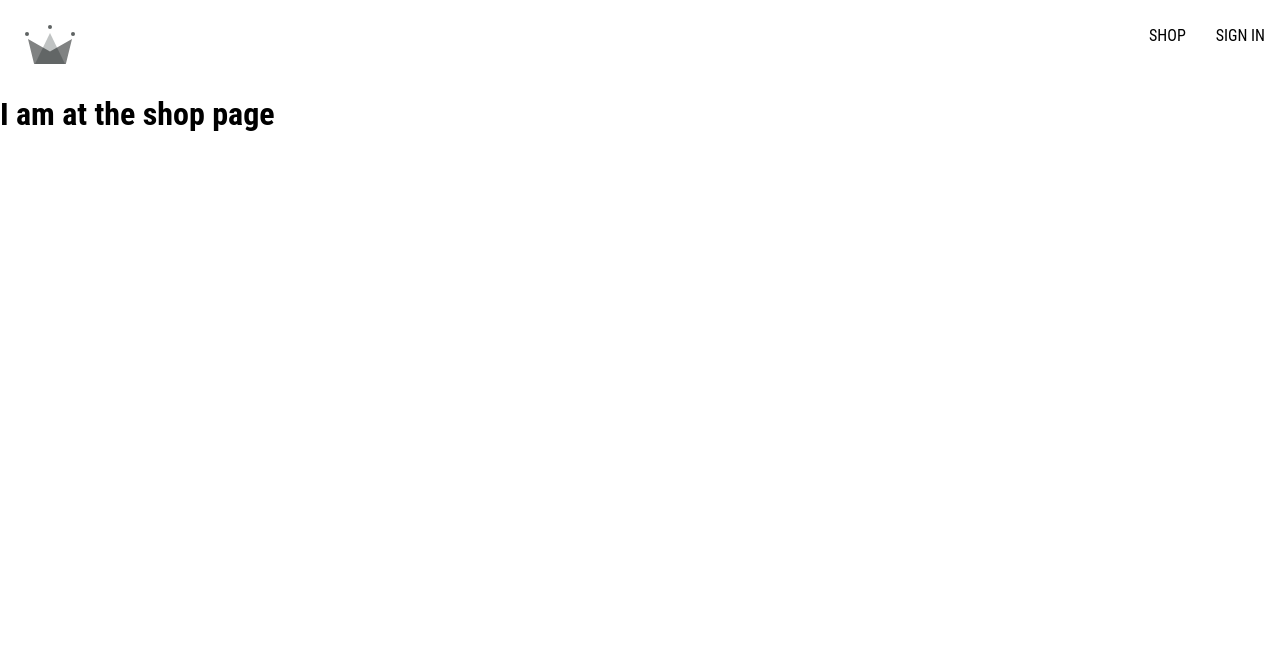
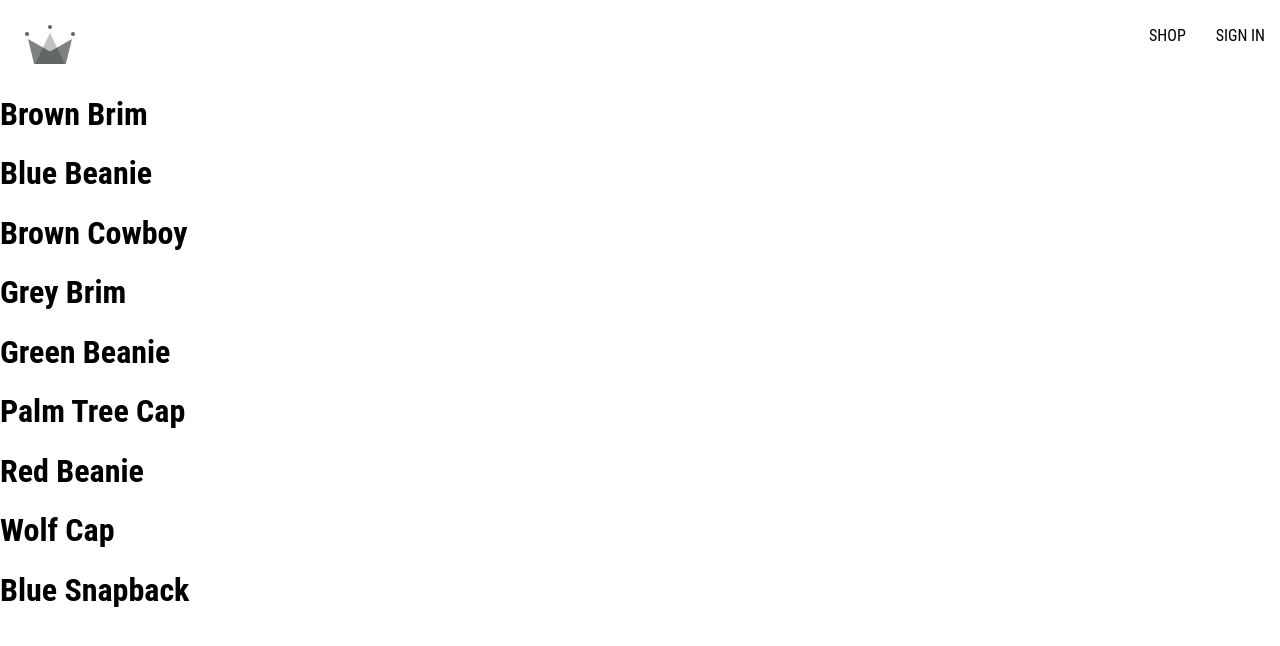
Before and after one commit to aabarata/crown-clothing, a React (Create React App) app: page /shop in a window 1280 px wide. Shown: the top 646 px of the page. Built offline with nearby package versions, Linux system fonts and the light colour scheme; no server answers; the HTML template or start-up script is replaced by a standard one.

Commit message:
Add products context

```diff
--- /dev/null
+++ b/src/context/products.context.jsx
@@ -0,0 +1,20 @@
+import { useState, createContext } from "react";
+
+import PRODUCTS from "../shop-data.json";
+
+//Actual value we want to access
+export const ProductsContext = createContext({
+  products: [],
+});
+
+//Provider that will wrap the component that needs access to the data
+export const ProductsProvider = ({ children }) => {
+  const [products, setProducts] = useState(PRODUCTS);
+  const value = { products, setProducts };
+
+  return (
+    <ProductsContext.Provider value={value}>
+      {children}
+    </ProductsContext.Provider>
+  );
+};
--- a/src/index.js
+++ b/src/index.js
@@ -2,6 +2,7 @@
 import ReactDOM from "react-dom/client";
 import { BrowserRouter } from "react-router-dom";
 import { UserProvider } from "./context/user.context";
+import { ProductsProvider } from "./context/products.context";
 import App from "./App";
 import reportWebVitals from "./reportWebVitals";
 import "./index.scss";
@@ -11,7 +12,9 @@
   <React.StrictMode>
     <BrowserRouter>
       <UserProvider>
-        <App />
+        <ProductsProvider>
+          <App />
+        </ProductsProvider>
       </UserProvider>
     </BrowserRouter>
   </React.StrictMode>
--- a/src/routes/shop/shop.component.jsx
+++ b/src/routes/shop/shop.component.jsx
@@ -1,7 +1,16 @@
+import { useContext } from "react";
+import { ProductsContext } from "../../context/products.context";
+
 const Shop = () => {
+  const { products } = useContext(ProductsContext);
+
   return (
     <div>
-      <h1>I am at the shop page</h1>
+      {products.map(({ id, name }) => (
+        <div key={id}>
+          <h1>{name}</h1>
+        </div>
+      ))}
     </div>
   );
 };
--- /dev/null
+++ b/src/shop-data.json
@@ -0,0 +1,56 @@
+[
+  {
+    "id": 1,
+    "name": "Brown Brim",
+    "imageUrl": "https://i.ibb.co/ZYW3VTp/brown-brim.png",
+    "price": 25
+  },
+  {
+    "id": 2,
+    "name": "Blue Beanie",
+    "imageUrl": "https://i.ibb.co/ypkgK0X/blue-beanie.png",
+    "price": 18
+  },
+  {
+    "id": 3,
+    "name": "Brown Cowboy",
+    "imageUrl": "https://i.ibb.co/QdJwgmp/brown-cowboy.png",
+    "price": 35
+  },
+  {
+    "id": 4,
+    "name": "Grey Brim",
+    "imageUrl": "https://i.ibb.co/RjBLWxB/grey-brim.png",
+    "price": 25
+  },
+  {
+    "id": 5,
+    "name": "Green Beanie",
+    "imageUrl": "https://i.ibb.co/YTjW3vF/green-beanie.png",
+    "price": 18
+  },
+  {
+    "id": 6,
+    "name": "Palm Tree Cap",
+    "imageUrl": "https://i.ibb.co/rKBDvJX/palm-tree-cap.png",
+    "price": 14
+  },
+  {
+    "id": 7,
+    "name": "Red Beanie",
+    "imageUrl": "https://i.ibb.co/bLB646Z/red-beanie.png",
+    "price": 18
+  },
+  {
+    "id": 8,
+    "name": "Wolf Cap",
+    "imageUrl": "https://i.ibb.co/1f2nWMM/wolf-cap.png",
+    "price": 14
+  },
+  {
+    "id": 9,
+    "name": "Blue Snapback",
+    "imageUrl": "https://i.ibb.co/X2VJP2W/blue-snapback.png",
+    "price": 16
+  }
+]
```
